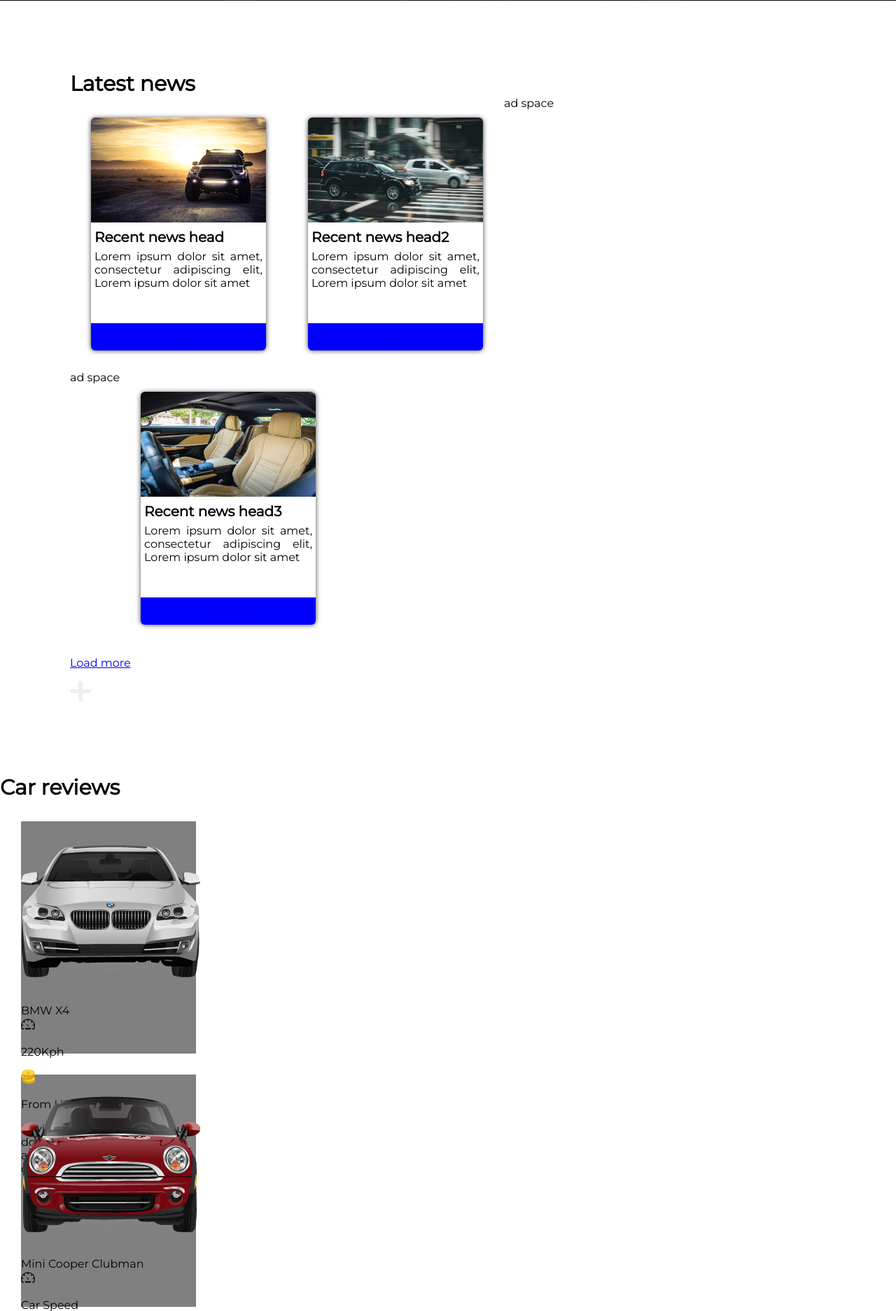
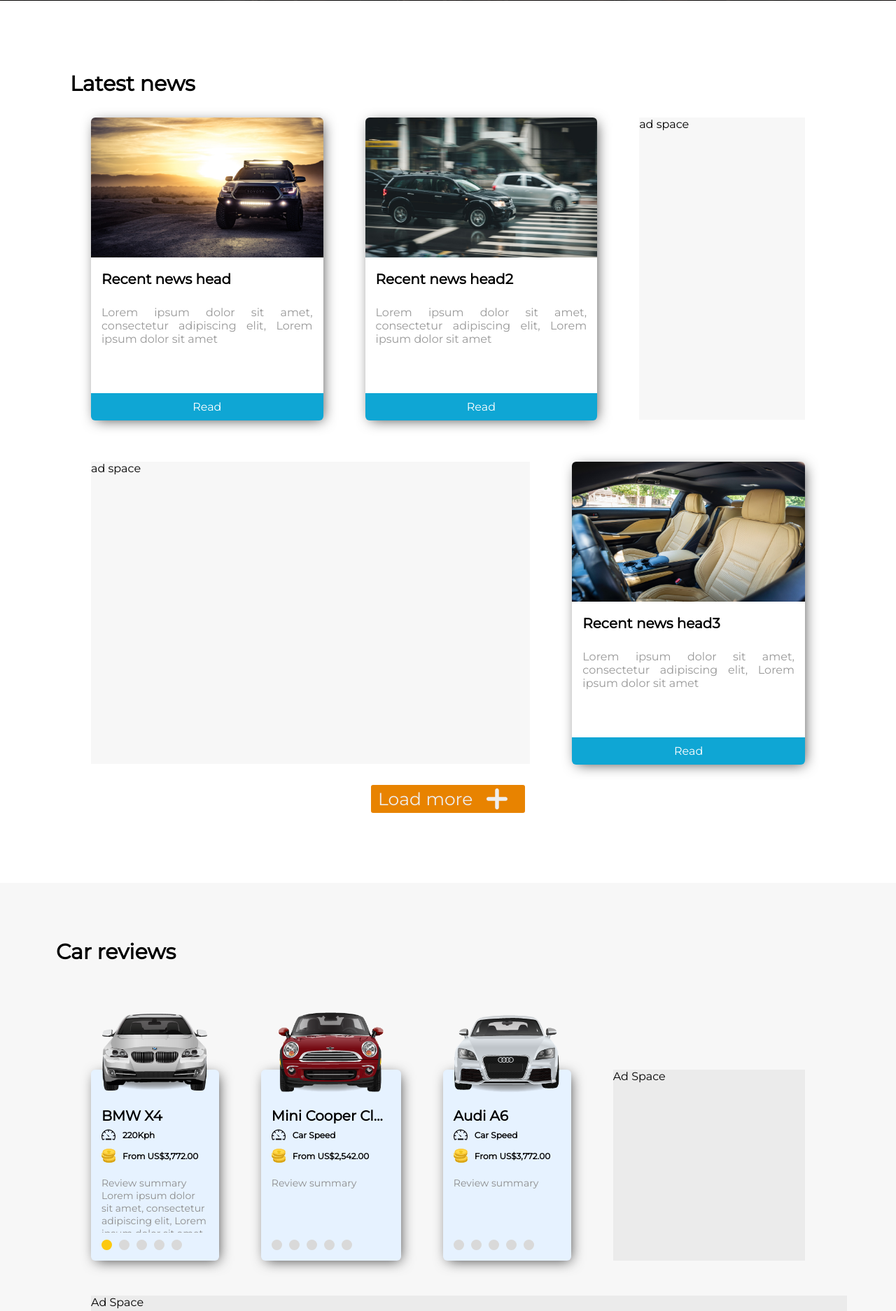
Before and after one commit to clinsm/car-blog, a PHP site: page / in a window 1280 px wide. Shown: the part 599-2473 px from the top of the page at 70% size. Run offline with PHP 8.4, Linux system fonts and the light colour scheme.

Commit message:
Add files via upload

```diff
--- a/css/style.css
+++ b/css/style.css
@@ -1,5 +1,6 @@
 *{
   font-family: 'Montserrat', sans-serif;
+  text-decoration: none;
 }
 body{
   margin: 0;
@@ -116,7 +117,7 @@ body{
 }
 
 /*things at the second section*/
-.section2{
+.section2, .section3{
   padding: 80px;
 }
 .bigrow1{
@@ -131,45 +132,193 @@ body{
 }
 
 .col1{
-  width: 250px;
-  height: 332px;
+  width: 350px;
+  height: 432px;
   border-radius: 6px;
   margin: 30px;
-  -webkit-box-shadow: 0px 1px 7px 0px rgba(0,0,0,0.75);
--moz-box-shadow: 0px 1px 7px 0px rgba(0,0,0,0.75);
-box-shadow: 0px 1px 7px 0px rgba(0,0,0,0.75);
+  -webkit-box-shadow: 3px 4px 19px -4px rgba(0,0,0,0.75);
+-moz-box-shadow: 3px 4px 19px -4px rgba(0,0,0,0.75);
+box-shadow: 3px 4px 19px -4px rgba(0,0,0,0.75);
+
 
 }
-.col2{
+.ad1{
 margin: 30px;
-height: 332px;
+height: 432px;
 width: 250px;
-background: gray;
+background: #f7f7f7;
+}
+.ad2{
+margin: 30px;
+height: 432px;
+  width: 660px;
+  background: #f7f7f7;
 }
 .head img{
   width: 100%;
-  height: 150px;
+  height: 200px;
   border-radius: 6px 6px 0 0;
 }
 .midup{
   height: 20px;
   font-size: 20px;
-  padding: 5px;
+  padding: 15px;
 
   font-weight:bold;
 }
 .midlow{
-  height: 100px;
+  height: 110px;
   text-align: justify;
-  padding: 5px;
+  padding:15px;
+  color: #999999;
 }
 .tail{
-  background: blue;;
+  background: #0fa6d4;
   text-align: center;
   border-radius: 0 0 6px 6px;
   padding: 10px;
-}
-.tail a{
-  text-decoration: none;
   color: white;
 }
+.tail:hover{
+    background: #0281db;
+}
+/*things at the 3rd section*/
+.section3{
+  background: #f7f7f7;
+}
+.row2{
+  margin-top: 100px;
+  display: flex;
+  padding: 20px;
+}
+.col2{
+  background: #e6f2ff;
+    width: 200px;
+    height: 273px;
+    border-radius: 6px;
+    margin: 30px;
+    -webkit-box-shadow: 3px 4px 19px -4px rgba(0,0,0,0.75);
+  -moz-box-shadow: 3px 4px 19px -4px rgba(0,0,0,0.75);
+  box-shadow: 3px 4px 19px -4px rgba(0,0,0,0.75);
+
+}
+.col2:hover{
+  background: #f5fbfc;
+  cursor: pointer;
+}
+/*Contents of the columns in the second row.*/
+.top2a img{
+  width: 150px;
+  height: 150px;
+  margin-top: -100px;
+}
+.top2b{
+  padding: 0 15px 0 15px;
+  font-weight: bold;
+  font-size: 20px;
+  text-overflow: ellipsis;
+  overflow: hidden;
+  white-space: nowrap;
+}
+.mid2a, .mid2b{
+    display: flex;
+    align-items: center;
+    padding: 0 10px 0 10px;
+    height: 30px;
+    font-size: 12px;
+    font-weight: bold;
+     overflow: hidden;
+}
+.mid2a{
+}
+
+.mid2b{
+}
+.mid2a img, .mid2a p, .mid2b img, .mid2b p{
+  margin-left: 5px;
+    margin-right: 5px;
+    font-weight: bold;
+
+}
+.btm2a{
+  padding: 15px 15px 0 15px;
+  font-size: 14px;
+  height: 80px;
+  text-overflow: ellipsis;
+  overflow: hidden;
+  color: #8c8c8c;
+}
+.btm2b{
+  display: flex;
+  padding: 10px 15px 10px 15px;
+  height: 20px;
+  border-radius:0 0 6px 6px;
+    overflow: hidden;
+}
+.rtng{
+  border-radius: 50%;
+  background: #d9d9d9;
+  height:15px;
+  width: 15px;
+  margin: 0 10px 0 0;
+}
+.ad3{
+    width: 300px;
+    height: 273px;
+    background: #ebebeb;
+    margin: 30px;
+}
+.ad4{
+  background: #ebebeb;
+    margin: 0 50px;
+    width: 1080px;
+    height: 200px;
+}
+.more{
+  background: #e88300;
+  color: #EEEEEE;
+  padding: 0 10px;
+  display: flex;
+  align-items: center;
+  border-radius: 3px;
+  width: 200px;
+  height: 40px;
+  font-size: 25px;
+  margin: auto;
+}
+.more:hover{
+  background: #db7902;
+  -webkit-box-shadow: 2px 2px 13px -5px rgba(0,0,0,0.75);
+-moz-box-shadow: 2px 2px 13px -5px rgba(0,0,0,0.75);
+box-shadow: 2px 2px 13px -5px rgba(0,0,0,0.75);
+}
+.more img{
+  margin-left: 20px;
+}
+.load{
+  width:150px;
+}
+.footer{
+    justify-content: center;
+  display: flex;
+  background: #131b1c;
+  color: #cfcfcf;
+  padding: 50px;
+}
+.ftop, .fbtm{
+  display: flex;
+  width: 100px;
+  align-items: center;
+}
+.ftop p, .fbtm p, .ftop img, .fbtm img{
+  margin-left: 20px;
+  color: #cfcfcf;
+}
+.f1, .f2, .f3{
+  margin-left: 100px;
+  margin-right: 100px;
+
+}
+.ftop p:hover, .fbtm p:hover {
+  color: #a8a8a8;
+}
```
